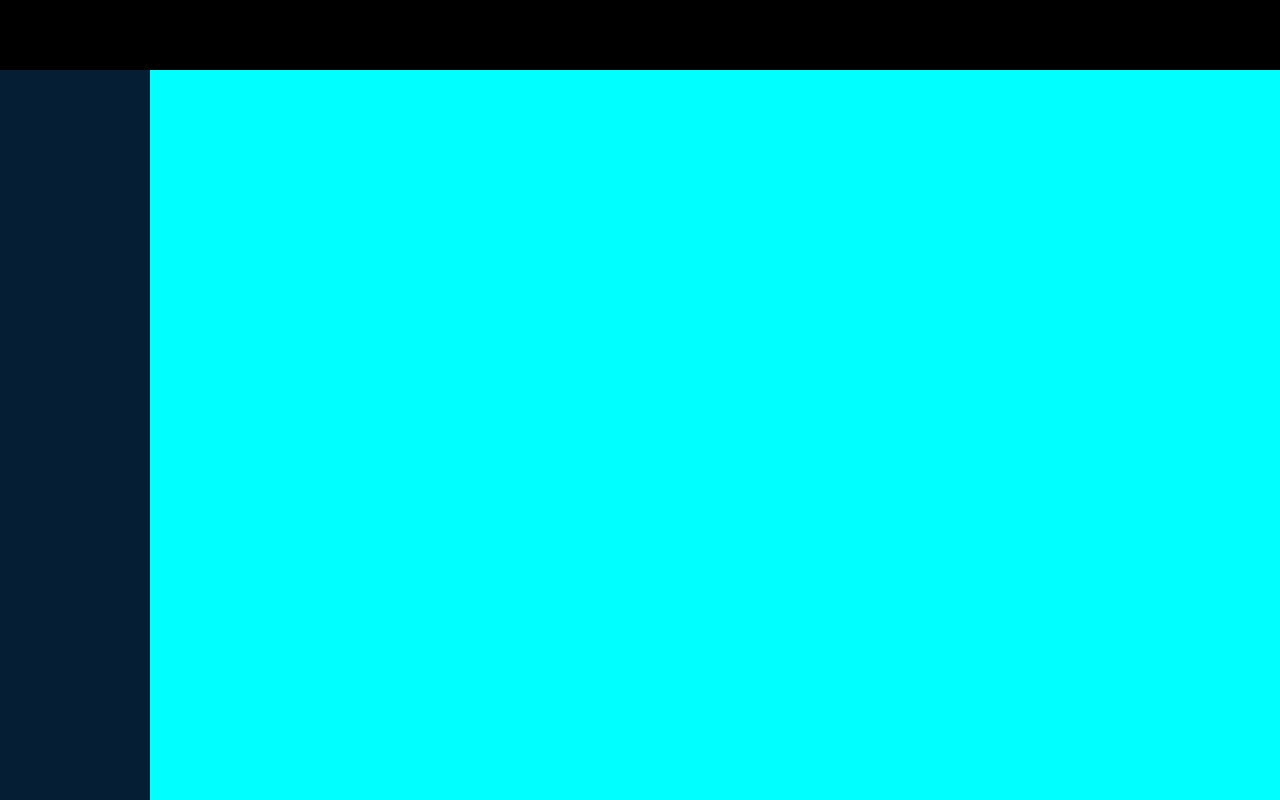
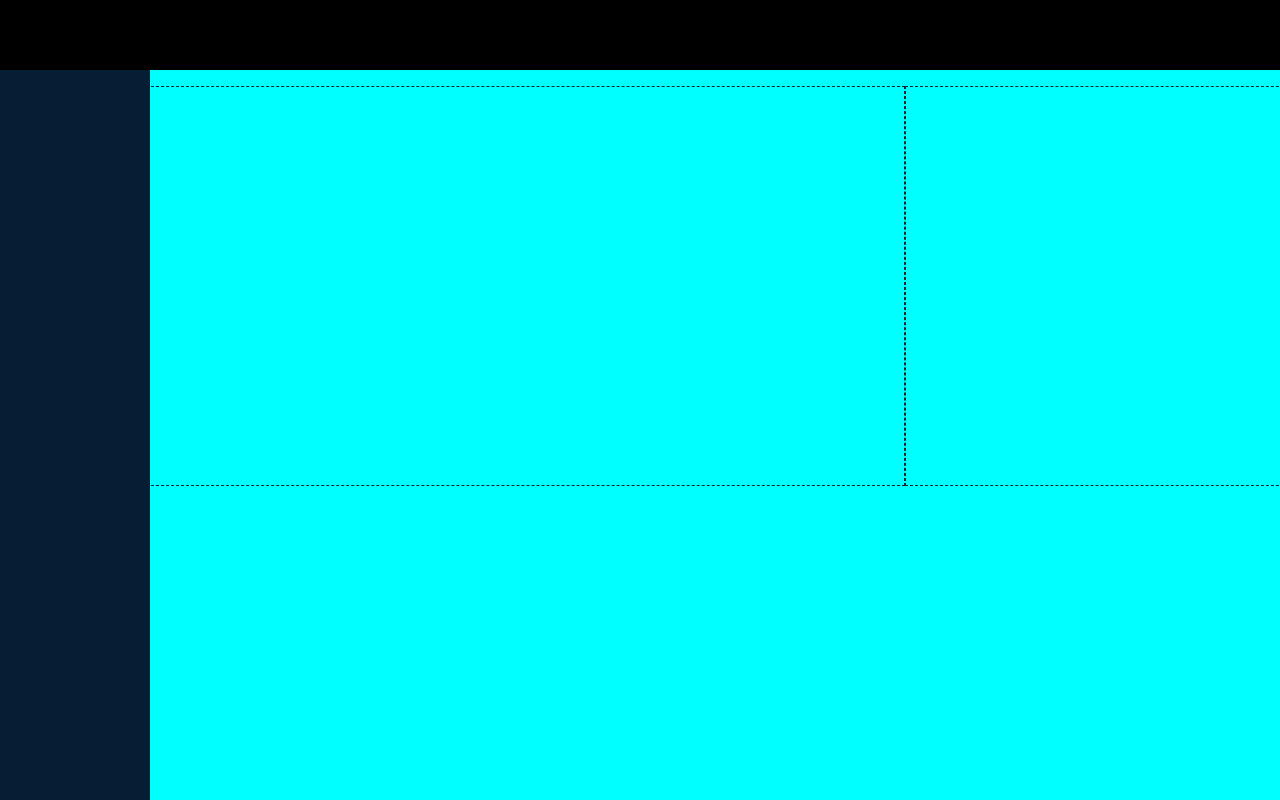
Before and after one commit to alessiaBer/html-css-bootstrap-dashboard, a plain HTML site: page index.html in a window 1280 px wide. Drawn offline with nearby package versions, Linux system fonts and the light colour scheme.

Commit message:
[add] main_content grid

```diff
--- a/assets/css/style.css
+++ b/assets/css/style.css
@@ -28,6 +28,11 @@ sidebar-bg-light: #12293e
     width: calc(100% - 70px);
     background-color: aqua;
 }
+
+.debug #app_main .col-12 {
+    border: 1px dashed;
+    height: 400px;
+}
 /* #endregion Debug */
 
 /* #region Utilities */
@@ -45,6 +50,7 @@ sidebar-bg-light: #12293e
 
 .main_content {
     height: calc(100vh - 70px);
+    overflow-y: auto;
 }
 
 /* #endregion Main */
--- a/index.html
+++ b/index.html
@@ -23,7 +23,14 @@
         <div class="main_content">
             <div class="main_header"></div>
             <!-- /.main_header -->
-            <div class="main_body"></div>
+            <div class="main_body">
+                <div class="container px-2 py-3">
+                    <div class="row">
+                        <div class="col-12 col-lg-8"></div>
+                        <div class="col-12 col-lg-4"></div>
+                    </div>
+                </div>
+            </div>
             <!-- /.main_body -->
         </div>
         <!-- /.main_content -->
```
